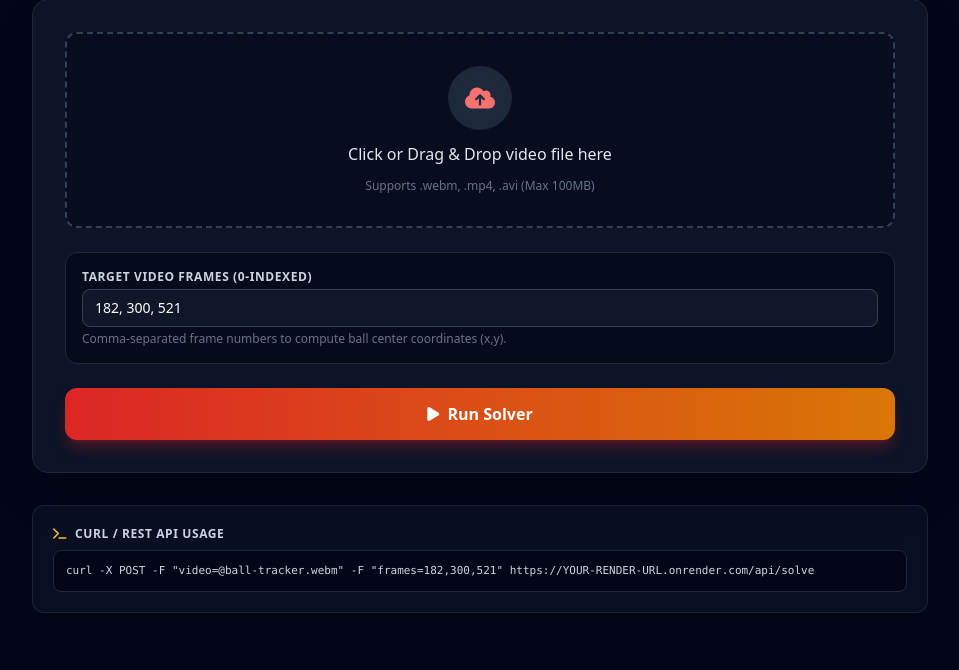
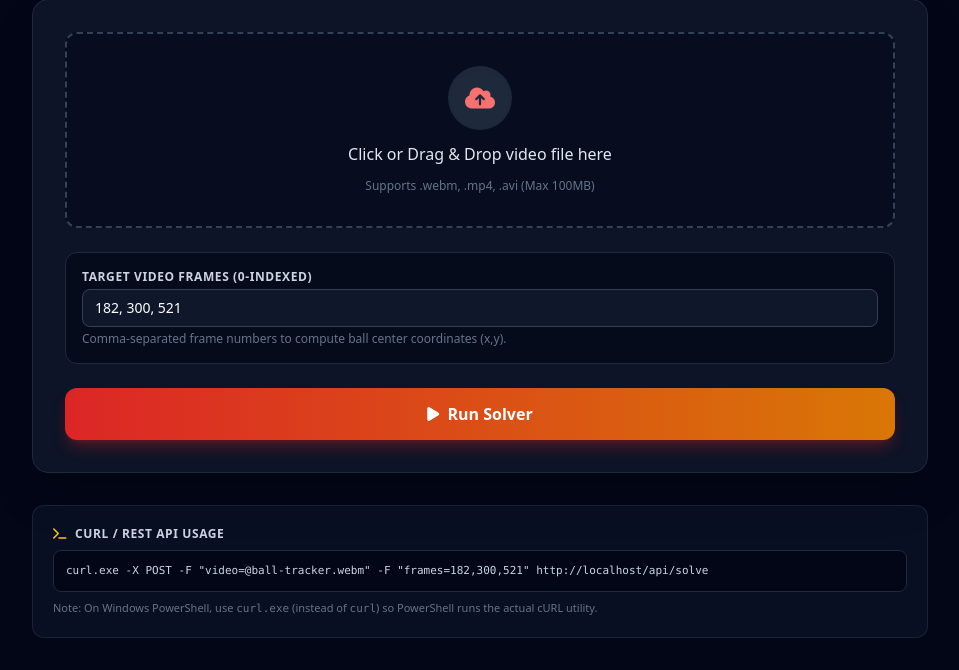
Before and after one commit to 24f2004622/ball-tracker-solver, a Flask app: page / in a window 1280 px wide. Shown: the part 212-882 px from the top of the page, without its empty margins (160-1119 px from the left). Before the commit the page ends 825 px from the top, so only its background shows below. Run offline with Flask 3, Linux system fonts and the light colour scheme; some libraries are stand-ins or nearby versions.

Commit message:
Update footer with live URL and curl.exe tip for PowerShell

```diff
--- a/templates/index.html
+++ b/templates/index.html
@@ -127,11 +127,17 @@
             <div class="font-semibold text-slate-300 uppercase tracking-wider flex items-center gap-2">
                 <i class="fa-solid fa-terminal text-amber-400"></i> cURL / REST API Usage
             </div>
-            <pre class="bg-slate-950 p-3 rounded-lg font-mono text-slate-300 overflow-x-auto text-[11px] border border-slate-800">curl -X POST -F "video=@ball-tracker.webm" -F "frames=182,300,521" https://YOUR-RENDER-URL.onrender.com/api/solve</pre>
+            <pre id="curlExample" class="bg-slate-950 p-3 rounded-lg font-mono text-slate-300 overflow-x-auto text-[11px] border border-slate-800 select-all">curl.exe -X POST -F "video=@ball-tracker.webm" -F "frames=182,300,521" https://ball-tracker-solver.onrender.com/api/solve</pre>
+            <p class="text-[11px] text-slate-500">Note: On Windows PowerShell, use <code>curl.exe</code> (instead of <code>curl</code>) so PowerShell runs the actual cURL utility.</p>
         </footer>
     </div>
 
     <script>
+        // Dynamically update the cURL snippet to match the actual current origin
+        const currentOrigin = window.location.origin;
+        const curlSnippet = `curl.exe -X POST -F "video=@ball-tracker.webm" -F "frames=182,300,521" ${currentOrigin}/api/solve`;
+        document.getElementById('curlExample').textContent = curlSnippet;
+
         const dropzone = document.getElementById('dropzone');
         const videoInput = document.getElementById('videoInput');
         const dropzonePrompt = document.getElementById('dropzonePrompt');
```
